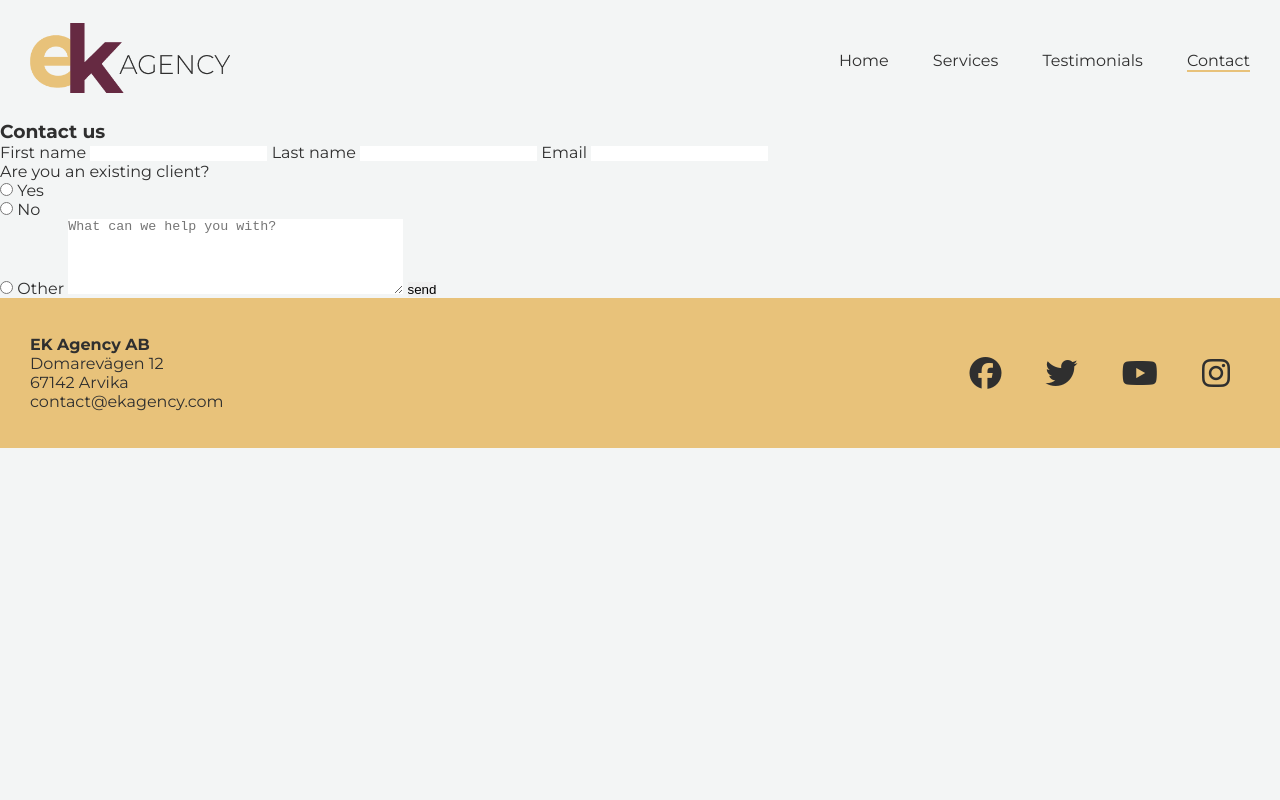
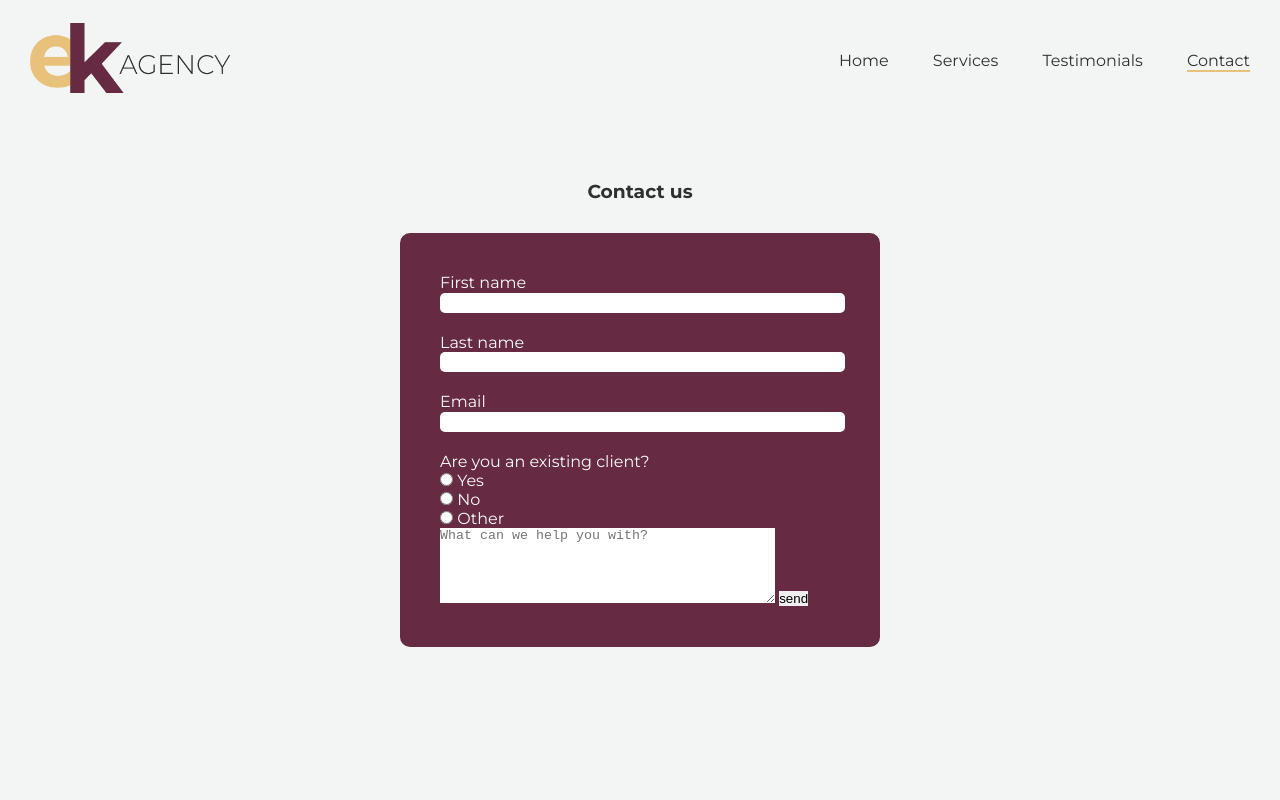
Before and after one commit to emmavkarlsson/portfolio-project1, a plain HTML site: page contact.html in a window 1280 px wide. Shown: the top 800 px of the page. Drawn offline with Linux system fonts and the light colour scheme.

Commit message:
Style contact form

```diff
--- a/assets/css/style.css
+++ b/assets/css/style.css
@@ -197,6 +197,38 @@ header {
     padding: 15px;
 }
 
+/* contact form */
+
+#contact {
+    height: 900px;
+    width: 100%;
+    position: relative;
+    overflow: hidden;
+    margin-top: 60px;
+    margin-bottom: 60px;
+}
+
+#contact h3 {
+    text-align: center;
+}
+
+#contact-form {
+    width: 400px;
+    margin: 30px auto 0;
+    padding: 40px;
+    color: #fbfbfb;
+    background-color: #662a42;
+    border-radius: 10px;
+}
+
+.input-text {
+    width: 100%;
+    margin-bottom: 20px;
+    padding-left: 5px;
+    height: 20px;
+    border-radius: 5px;
+}
+
 /* footer */
 
 footer {
```
